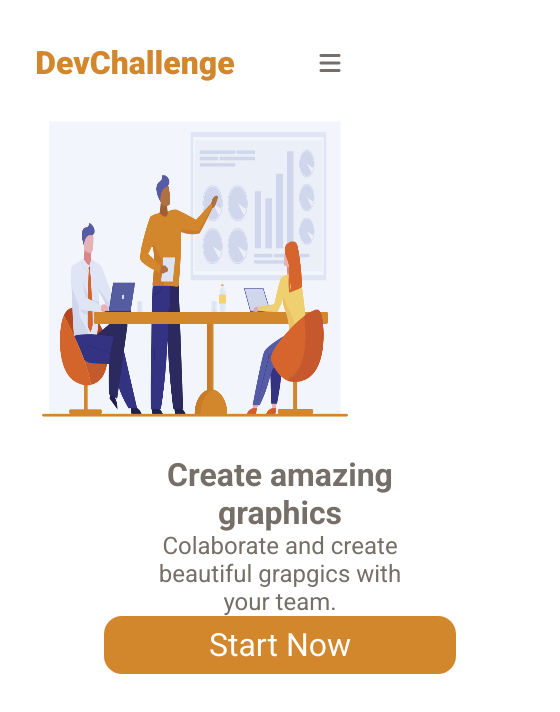
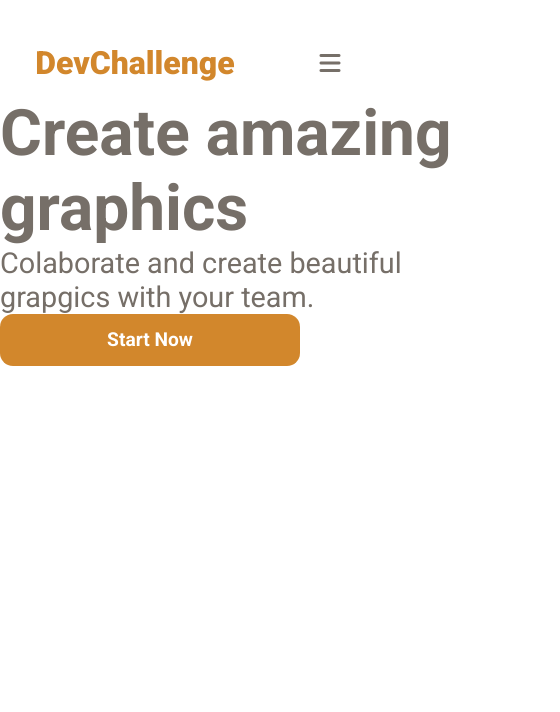
Before and after one commit to Elton-Freitas-X/1.DevChalleng, a plain HTML site: page index.html in a window 390 px wide. Shown: the whole page, 560 px wide, since content can reach past the window. Drawn offline with Linux system fonts and the light colour scheme.

```diff
--- a/index.html
+++ b/index.html
@@ -24,7 +24,7 @@
             </ul>
         </nav>
     </header>
-    <main>
+    <main class="container">
         <div>
             <h1>Create amazing graphics</h1>
             <p>Colaborate and create beautiful grapgics with your team.</p>
--- a/style.css
+++ b/style.css
@@ -50,53 +50,33 @@
     display: none;
 }
 
-main {
-    height: 80vh;
-    background-image: url(./assets/team.jpg);
-    background-repeat: no-repeat;
-    background-position-x: right;
-    background-position-y: bottom;
-    background-size: 66% 83%;
+.container div h1{
+    font-size: 4rem;
+    color: var(--scundary);
+    width: 500px;
 }
 
-main div {
-    height: 95%;
-    display: flex;
-    flex-direction: column;
-    justify-content: space-evenly;
-    margin: 1rem 3rem 1rem 8rem;
-    min-width: 1310px;
+.container div p {
+    font-size: 1.8rem;
+    color: var(--scundary);
+    font-weight: 100;
+    width: 500px;
 }
 
-main div h1 {
-    font-size: 5rem;
-    color: var(--scundary);
-    width: 50%;
+.container div button{
+    background-color: var(--primary);
+    border: 0;
+    color: #fff;
+    font-weight: bold;
+    width: 300px;
+    text-align: center;
+    height: 3.2rem;
+    border-radius: 13px;
+    font-size: 1.2rem;
 }
 
-main div p {
-    color: var(--scundary);
-    font-size: 2.2rem;
-    width: 45%;
-}
-
-main div button {
-    background-color: var(--primary);
-    color: #fff;
-    text-align: center;
-    font-size: 2rem;
-    border: none;
-    width: 22rem;
-    height: 3.6rem;
-    border-radius: 18px;
-}
 
 @media (max-width: 940px) {
-    main{
-        background-size: 74% 83%;
-        background-position-y: bottom;
-        height: 72vh;
- }
 
     #menu {
     display: block;
@@ -148,13 +128,6 @@
     color: var(--scundary);
 }
 
-main div h1 {
-    font-size: 3.7rem;
-}
-
-main div p {
-    font-size: 2.5rem;
-}
 
 }
 
@@ -178,38 +151,4 @@
         justify-content: space-between;
         align-items: center;
     }
-
-    main {
-        background-position: center top;
-        background-size: 82% 57%;
-        height: 72vh;
-
-}
-    main div {
-        min-width: 518px;
-        margin: 0;
-        flex-direction: column;
-        justify-content: end;
-        align-items: center;
-        min-width: 560px;
-        height: 95%;
     }
-
-    main div h1 {
-        font-size: 2rem;
-        text-align: center;
-    }
-
-    main div p {
-        font-size: 1.5rem;
-        text-align: center;
-    }
-
-    main div button {
-        font-size: 2rem;
-        border: none;
-        width: 22rem;
-        height: 3.6rem;
-        border-radius: 18px;
-    }
-    }
```
